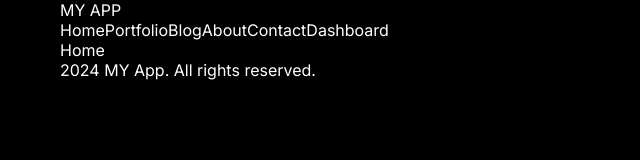
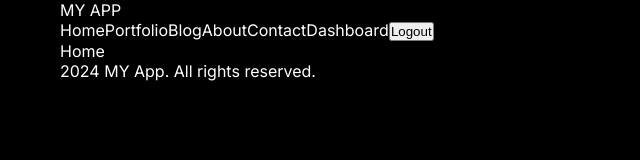
Before and after one commit to MikeSaburov/my_app, a Next.js app: page / in a window 1280 px wide. Shown: the top 160 px of the page, without its empty margins (0-640 px from the left). Built offline with nearby package versions, Linux system fonts and the light colour scheme.

Commit message:
feature(Navbar): добави кнопку

```diff
--- a/src/components/navbar/Navbar.jsx
+++ b/src/components/navbar/Navbar.jsx
@@ -23,6 +23,7 @@ export default function Navbar() {
             {link.title}
           </Link>
         ))}
+        <button className={styles.logout}>Logout</button>
       </div>
     </nav>
   );
--- a/src/components/navbar/navbar.module.css
+++ b/src/components/navbar/navbar.module.css
@@ -6,3 +6,6 @@
 
 .links {
 }
+
+.logout {
+}
```
